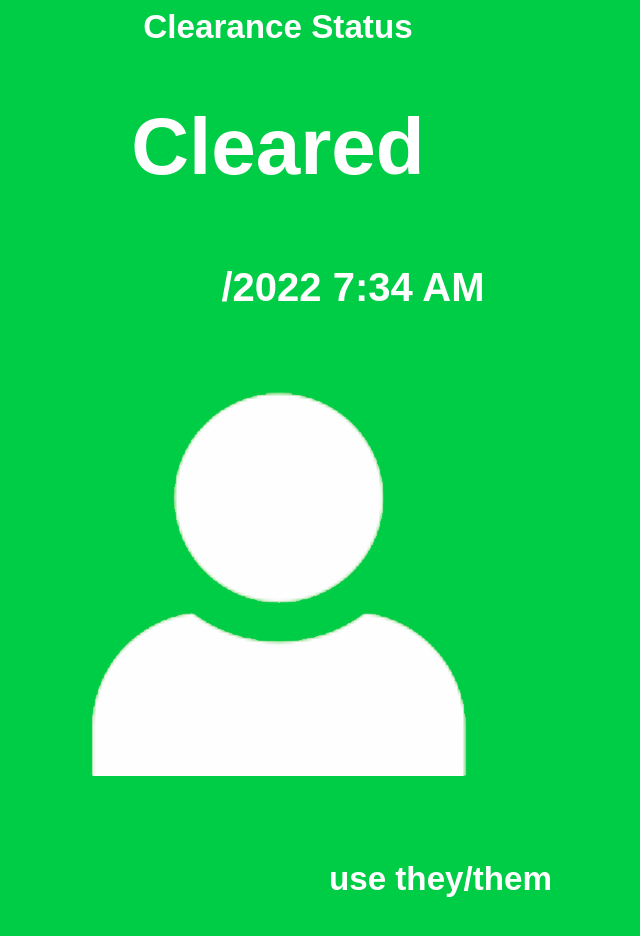
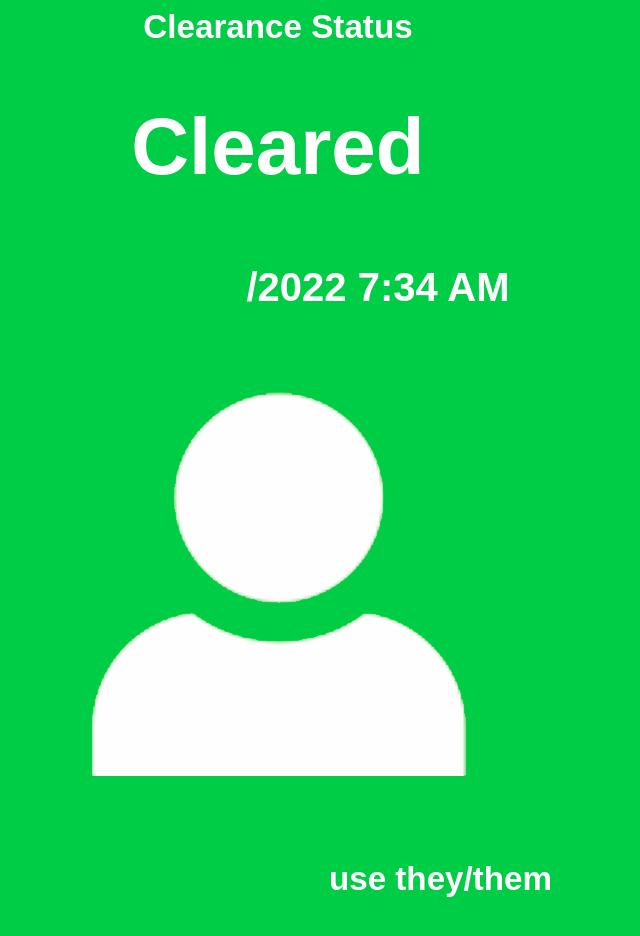
Before and after one commit to studenthealth/greenbadge, a plain HTML site: page index.html in a window 1280 px wide. Shown: the top 936 px of the page, without its empty margins (362-1002 px from the left). Drawn offline with Linux system fonts and the light colour scheme.

Commit message:
Update index.html

```diff
--- a/index.html
+++ b/index.html
@@ -24,8 +24,8 @@
 	    }
         #textboxid
         {
-            text-align: left;
-            width: 150px;
+            text-align: right;
+            width: 200px;
         }
         #textboxid2
         {
```
